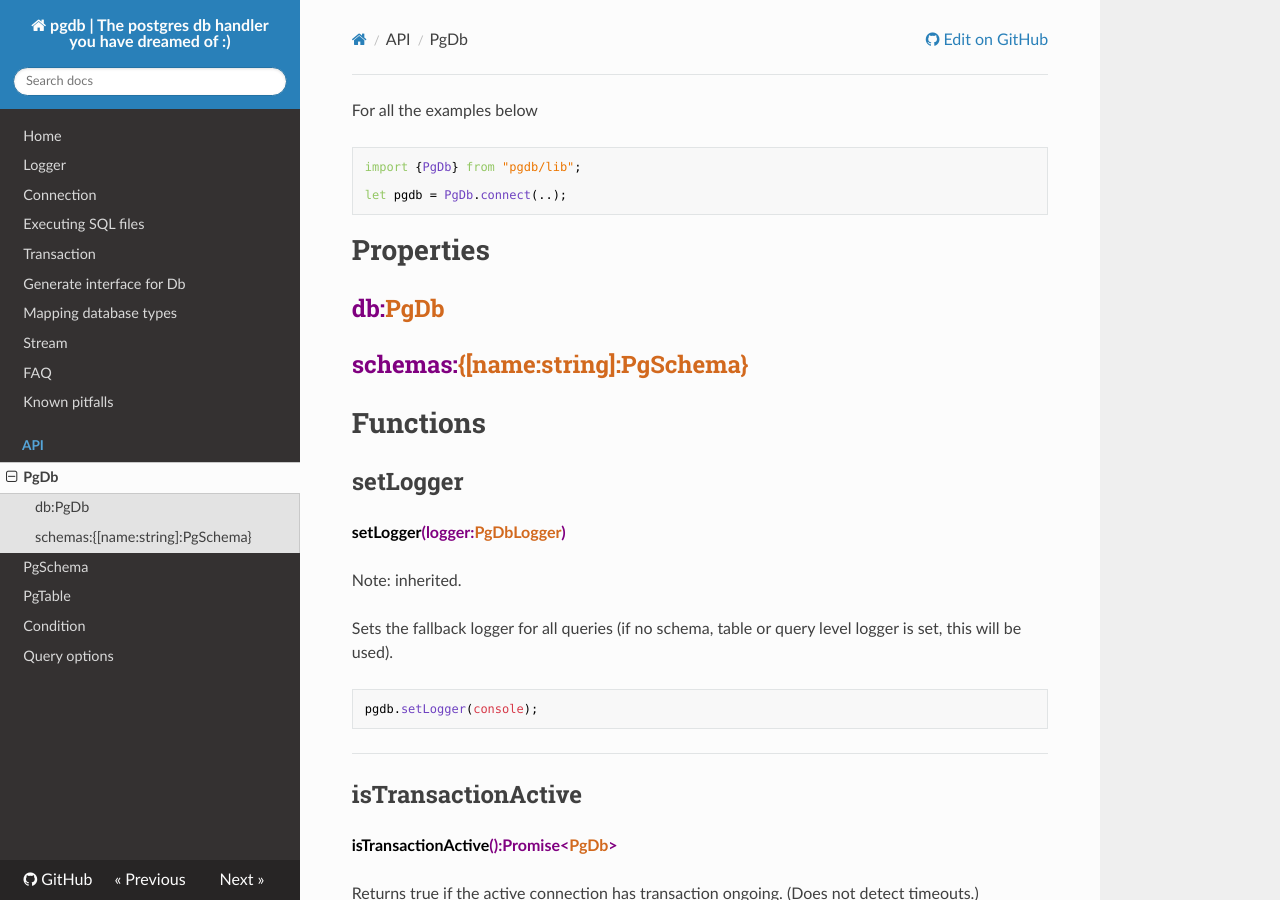
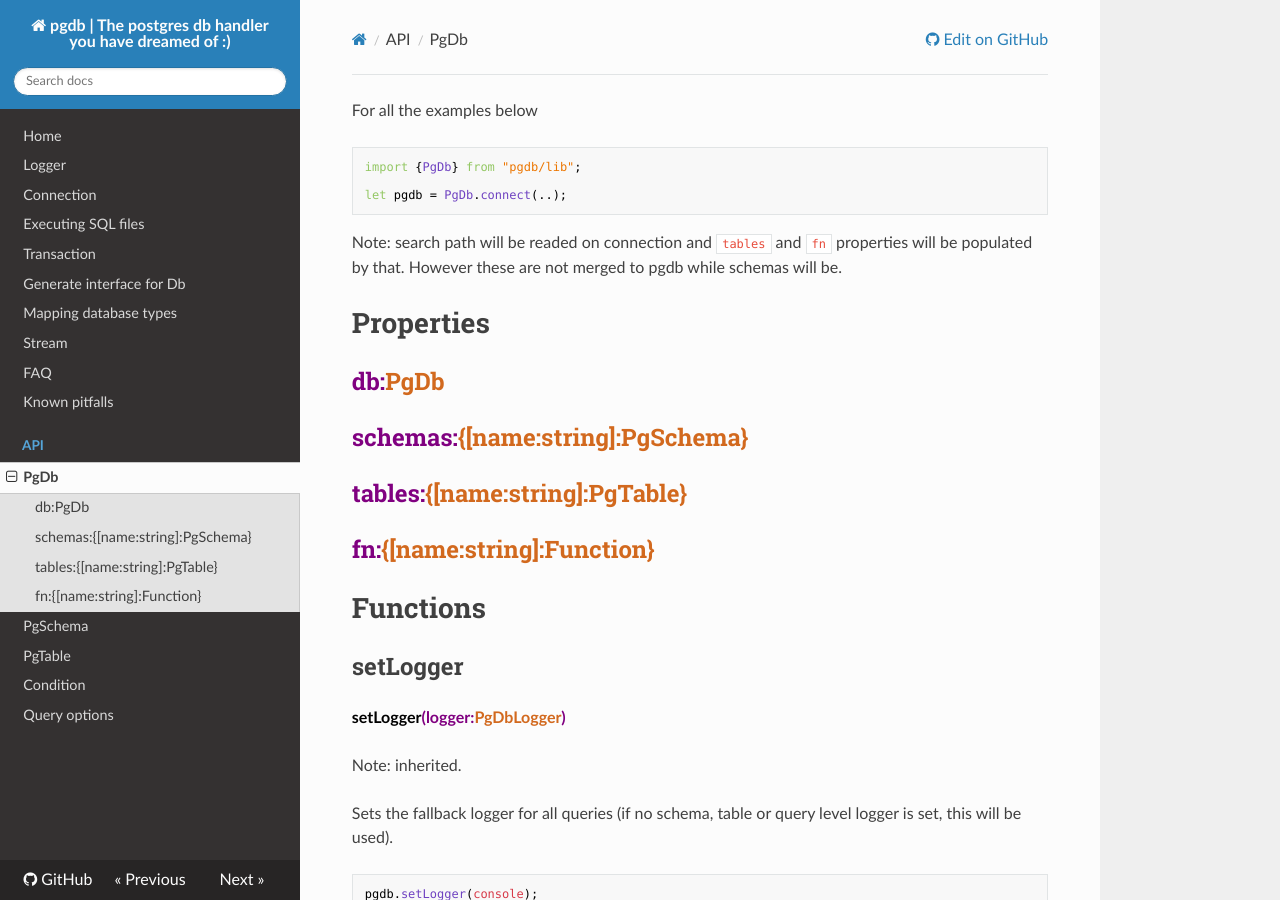
Before and after one commit to holdfenytolvaj/pogi, an MkDocs documentation site: the page built from docs/API/PgDb.md, in a window 1280 px wide and 900 px high. Built offline with MkDocs 1.6.1, drawn with Linux system fonts in a browser that asks for light colours; nearby versions of some CDN libraries; old or Windows-style settings are respelled for this version of MkDocs.

Commit message:
IMP: doc

````diff
--- a/docs/API/PgDb.md
+++ b/docs/API/PgDb.md
@@ -4,10 +4,13 @@ import {PgDb} from "pgdb/lib";
 
 let pgdb = PgDb.connect(..);
 ```
+Note: search path will be readed on connection and `tables` and `fn` properties will be populated by that. However these are not merged to pgdb while schemas will be.
 
 #Properties
 ## <span class="def">db:</span><span class="type">PgDb</span>
 ## <span class="def">schemas:</span><span class="type">{[name:string]:PgSchema}</span>
+## <span class="def">tables:</span><span class="type">{[name:string]:PgTable}</span>
+## <span class="def">fn:</span><span class="type">{[name:string]:Function}</span>
 
 #Functions
 ##setLogger
````
Also changed, not shown: docs/API/PgSchema.md (+2 -0 lines), docs/functions.md (added, +15 -0 lines).
